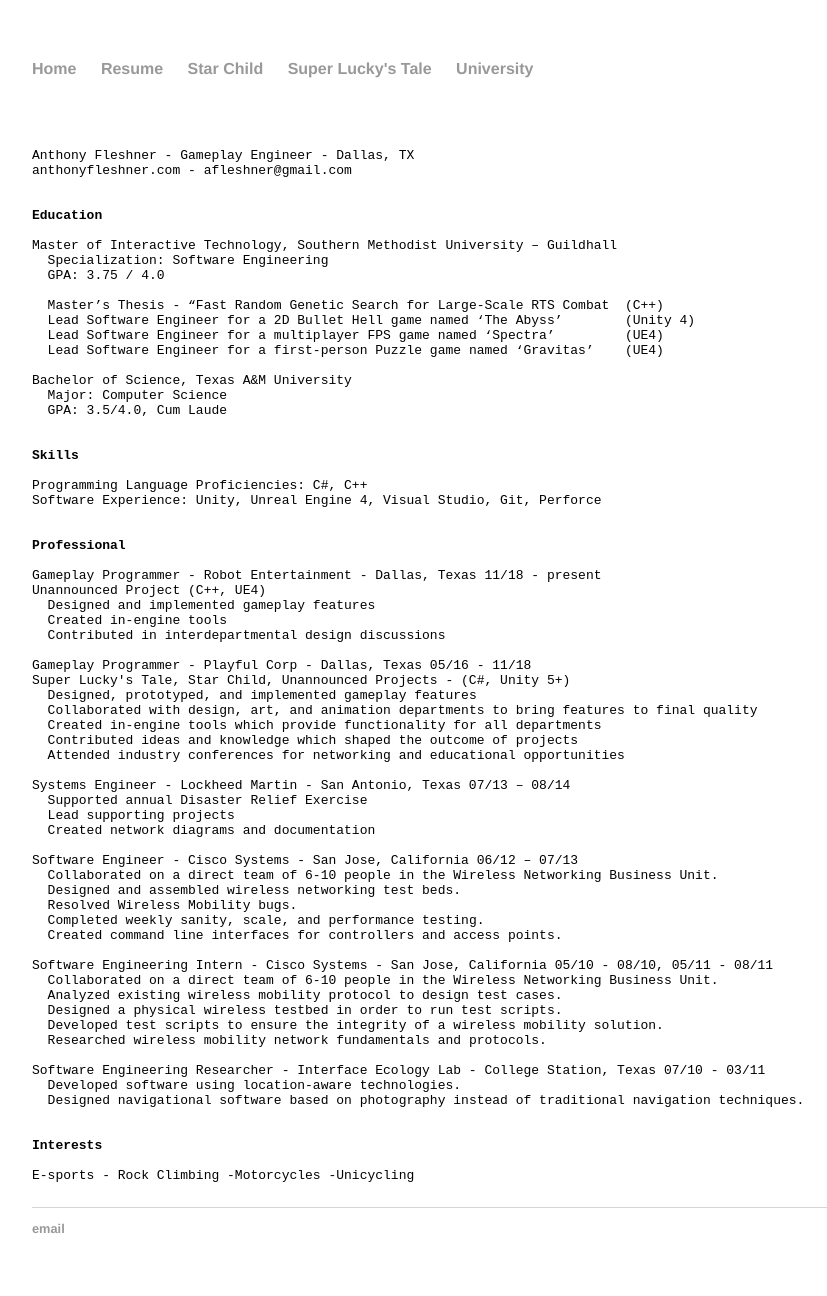
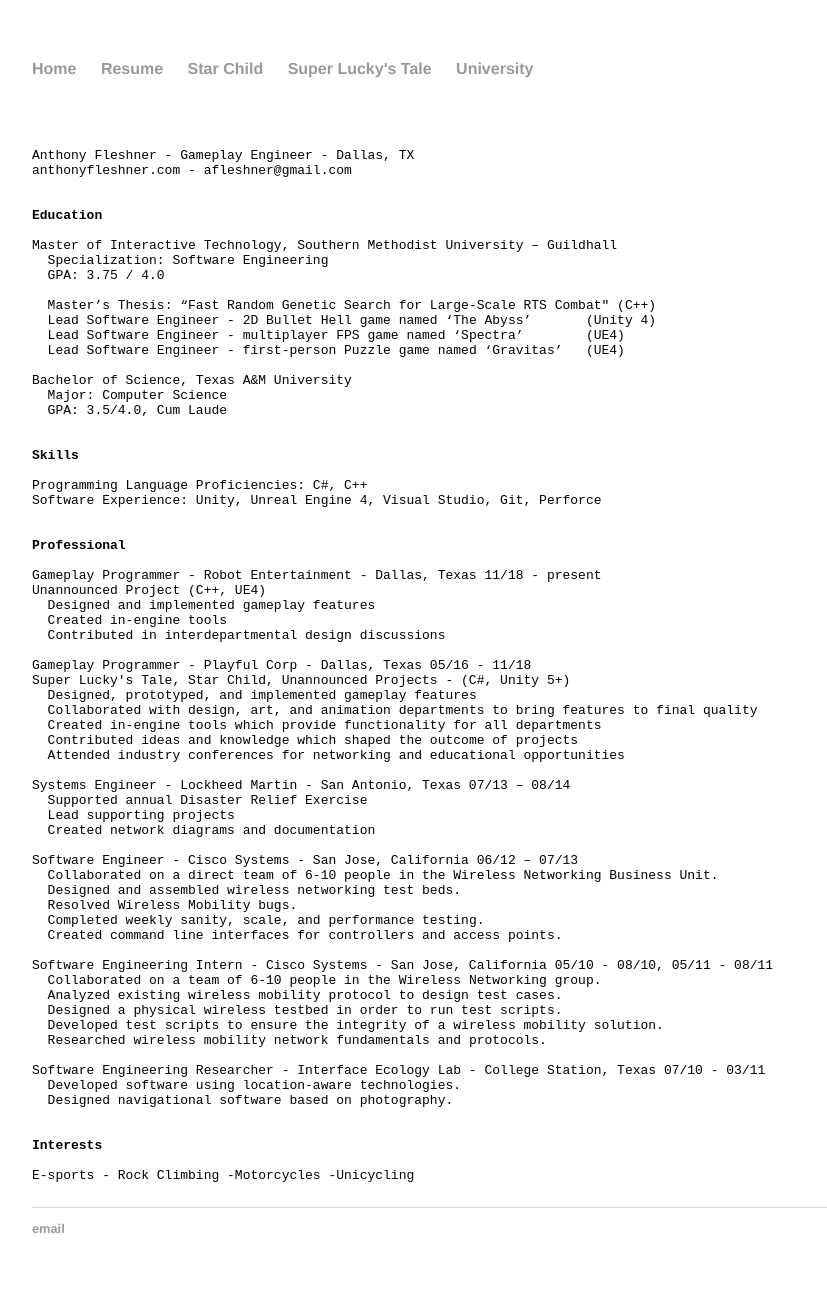
Before and after one commit to afleshner/afleshner.github.io, a Jekyll site: the page built from resume/index.html, in a window 1280 px wide. Shown: the whole page, without its empty margins (160-987 px from the left). Built offline with Jekyll 4.4.1, drawn with Linux system fonts in a browser that asks for light colours.

Commit message:
Update index.html

```diff
--- a/resume/index.html
+++ b/resume/index.html
@@ -15,10 +15,10 @@
   Specialization: Software Engineering
   GPA: 3.75 / 4.0
 
-  Master’s Thesis - “Fast Random Genetic Search for Large-Scale RTS Combat  (C++)
-  Lead Software Engineer for a 2D Bullet Hell game named ‘The Abyss’        (Unity 4)
-  Lead Software Engineer for a multiplayer FPS game named ‘Spectra’         (UE4)
-  Lead Software Engineer for a first-person Puzzle game named ‘Gravitas’    (UE4)
+  Master’s Thesis: “Fast Random Genetic Search for Large-Scale RTS Combat" (C++)
+  Lead Software Engineer - 2D Bullet Hell game named ‘The Abyss’       (Unity 4)
+  Lead Software Engineer - multiplayer FPS game named ‘Spectra’        (UE4)
+  Lead Software Engineer - first-person Puzzle game named ‘Gravitas’   (UE4)
 
 Bachelor of Science, Texas A&M University
   Major: Computer Science
@@ -60,7 +60,7 @@
   Created command line interfaces for controllers and access points.
 
 Software Engineering Intern - Cisco Systems - San Jose, California 05/10 - 08/10, 05/11 - 08/11
-  Collaborated on a direct team of 6-10 people in the Wireless Networking Business Unit.
+  Collaborated on a team of 6-10 people in the Wireless Networking group.
   Analyzed existing wireless mobility protocol to design test cases.
   Designed a physical wireless testbed in order to run test scripts.
   Developed test scripts to ensure the integrity of a wireless mobility solution.
@@ -68,7 +68,7 @@
 
 Software Engineering Researcher - Interface Ecology Lab - College Station, Texas 07/10 - 03/11
   Developed software using location-aware technologies.
-  Designed navigational software based on photography instead of traditional navigation techniques.
+  Designed navigational software based on photography.
 
 
 <b>Interests</b>
```
